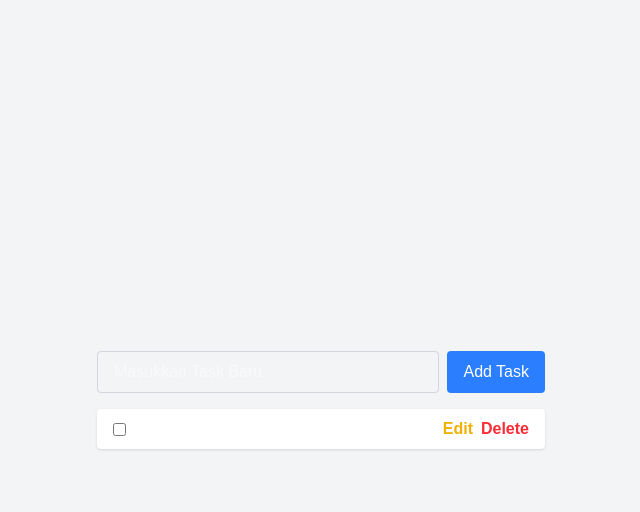
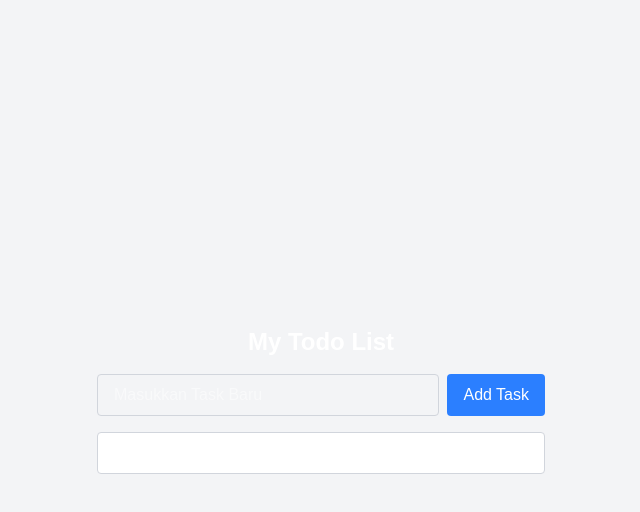
Before and after one commit to fitriyanianisa18/frontend-batch-4, a Next.js app: page /todo-list in a window 1280 px wide. Both pictures are taken after typing "Sample" into the empty fields and a click on the button "Add Task". Shown: the top 512 px of the page, without its empty margins (319-959 px from the left). Built offline with nearby package versions, Linux system fonts and the light colour scheme.

Commit message:
Pertemuan 13: Lifecycle Methods & Event Handling

```diff
--- a/src/app/todo-list/page.jsx
+++ b/src/app/todo-list/page.jsx
@@ -1,55 +1,51 @@
-"use client";
+'use client'
 
-import { useState } from "react";
-import TodoList from "@/components/todoComponents/todoList";
-import TodoInput from "@/components/todoComponents/TodoInput";
-import TodoEdit from "@/components/todoComponents/todoEdit";
+import { useState, useEffect } from 'react' //useEffect: salah satu metode untuk melihat perubahan" yang terjadi di okmponen kita
+import TodoInput from '@/components/todoComponents/TodoInput'
+import TodoList from '@/components/todoComponents/todoList'
 
-export default function TodoPage() {
-  const [todos, setTodos] = useState([]);
-  const [input, setInput] = useState("");
-  const [editId, setEditId] = useState(null);
-  const [editText, setEditText] = useState("");
+export default function Home() {
+  // const todos = [
+  // 	{id: 1, text: "memasak", done: false},
+  // 	{id: 2, text: "memasak", done: false},
+  // 	{id: 3, text: "memasak", done: false},
+  // 	{id: 4, text: "memasak", done: false}
+  // ]
+  const [todos, setTodos] = useState([])
+  const [input, setInput] = useState("")
+
+  //sama seperti componentDidMount
+  useEffect(() => {
+    console.log("Component is mounted")
+    const savedData = localStorage.getItem("todos")
+    if (savedData) setTodos (JSON.parse(savedData))
+  }, [])
+
+  //sama seperti componentDidUpdate
+  useEffect (() => {
+    console.log("Todos is updated")
+    localStorage.setItem("todos", JSON.stringify(todos))
+  }, [todos])
 
   const addTodo = () => {
-    if (!input.trim()) return;
-    setTodos([...todos, { id: Date.now(), text: input, done: false }]);
-    setInput("");
-  };
-
-  const deleteTodo = (id) => {
-    setTodos(todos.filter((todo) => todo.id !== id));
-  };
+    if (!input.trim()) return
+    setTodos([...todos, { id: Date.now(), text: input, done: false }])
+    setInput("")
+  }
 
   const toggleDone = (id) => {
-    setTodos(
-      todos.map((todo) =>
-        todo.id === id ? { ...todo, done: !todo.done } : todo
-      )
-    );
-  };
-
-  const startEdit = (id, text) => {
-    setEditId(id);
-    setEditText(text);
-  };
-
-  const saveEdit = (id) => {
-    setTodos(
-      todos.map((todo) =>
-        todo.id === id ? { ...todo, text: editText } : todo
-      )
-    );
-    setEditId(null);
-    setEditText("");
-  };
+    setTodos(todos.map(todo =>
+      todo.id === id ? { ...todo, done: !todo.done } : todo
+    ))
+  }
 
   return (
     <main className="flex min-h-screen flex-col items-center justify-center p-6 bg-gray-100">
       <div className="w-full max-w-md space-y-4">
+        <h1 className="text-2xl font-bold text-center">My Todo List</h1>
         <TodoInput input={input} setInput={setInput} addTodo={addTodo} />
-        <TodoList todos={todos} toggleDone={toggleDone} deleteTodo={deleteTodo} startEdit={startEdit} saveEdit={saveEdit} editId={editId} editText={editText} setEditText={setEditText}/>
+        <TodoList todos={todos} toggleDone={toggleDone} />
       </div>
     </main>
-  );
+  )
 }
--- a/src/components/todoComponents/TodoInput.jsx
+++ b/src/components/todoComponents/TodoInput.jsx
@@ -1,14 +1,29 @@
 export default function TodoInput({ input, setInput, addTodo }) {
+  const handleChange = (e) => {
+    console.log('Change', e.target.value)
+    setInput(e.target.value)
+  }
+
+  const handleSubmit = (e) => {
+    e.preventDefault()
+    console.log("Input is submitted")
+    // addTodo()
+  }
   return (
-    <div className="flex gap-2">
+    <form onSubmit={handleSubmit} className="flex gap-2">
       <input
         type="text"
         value={input}
-        onChange={(e) => setInput(e.target.value)}
+        onChange={handleChange}
         placeholder="Masukkan Task Baru"
         className="flex-grow px-4 py-2 rounded border border-gray-300 focus:outline-none focus:ring-2 focus:ring-blue-500"
       />
-			<button onClick={addTodo} className="px-4 py-2 bg-blue-500 text-white rounded hover:bg-blue-700">Add Task</button>
-    </div>
-  );
+      <button
+      onClick={addTodo}
+      className="px-4 py-2 bg-blue-500 text-white rounded hover:bg-blue-700"
+      >
+        Add Task
+        </button>
+    </form>
+  )
 }
--- a/src/components/todoComponents/todoItem.jsx
+++ b/src/components/todoComponents/todoItem.jsx
@@ -1,34 +1,14 @@
-import TodoEdit from '@/components/todoComponents/todoEdit';
-import TodoDelete from '@/components/todoComponents/todoDelete';
-
-export default function TodoItem({ todo, toggleDone, deleteTodo, startEdit, saveEdit, isEditing, editText, setEditText }) {
+export default function TodoItem({ todo, toggleDone }) {
   return (
-    <li className="flex items-center gap-2 px-4 py-2 rounded bg-white shadow">
-      <input
-        type="checkbox"
-        checked={todo.done}
-        onChange={() => toggleDone(todo.id)}
-        className="accent-green-500"
-      />
-      {isEditing ? (
-        <TodoEdit
-          editId={todo.id}
-          editText={editText}
-          setEditText={setEditText}
-          saveEdit={saveEdit}
-        />
-      ) : (
-        <>
-          <span
-            className={`flex-grow cursor-pointer ${todo.done ? 'line-through text-gray-400' : ''}`}
-            onClick={() => toggleDone(todo.id)}
-          >
-            {todo.text}
-          </span>
-          <button className="text-yellow-500 font-bold" onClick={() => startEdit(todo.id, todo.text)}>Edit</button>
-        </>
-      )}
-      <TodoDelete onDelete={deleteTodo} todoId={todo.id} />
+    <li
+      onClick={() => toggleDone(todo.id)}
+      className={`px-4 py-2 rounded cursor-pointer ${
+        todo.done
+          ? 'bg-green-400 text-gray-500 line-through'
+          : 'bg-white border border-gray-300 hover:bg-gray-50'
+      }`}
+    >
+      {todo.text}
     </li>
-  );
+  )
 }
--- a/src/components/todoComponents/todoList.jsx
+++ b/src/components/todoComponents/todoList.jsx
@@ -1,20 +1,10 @@
 import TodoItem from '@/components/todoComponents/todoItem'
 
-export default function TodoList({ todos, toggleDone, deleteTodo, startEdit, saveEdit, editId, editText, setEditText }) {
+export default function TodoList({ todos, toggleDone}) {
 	return (
 		<ul className='space-y-2'>
 			{todos.map((todo) => (
-				<TodoItem
-					key={todo.id}
-					todo={todo}
-					toggleDone={toggleDone}
-					deleteTodo={deleteTodo}
-					startEdit={startEdit}
-					saveEdit={saveEdit}
-					isEditing={editId === todo.id}
-					editText={editText}
-					setEditText={setEditText}
-				/>
+				<TodoItem key={todo.id} todo={todo} toggleDone={toggleDone} />
 			))}
 		</ul>
 	)
```
Also changed, not shown: src/app/bubling/page.jsx (added), src/app/todo-list/page.class.txt (added), src/app/todo-list/page.txt (added), src/components/todoComponents/TodoInput.txt (added), src/components/todoComponents/todoDelete.txt (renamed from src/components/todoComponents/todoDelete.jsx), src/components/todoComponents/todoEdit.txt (renamed from src/components/todoComponents/todoEdit.jsx), src/components/todoComponents/todoItem.txt (added), src/components/todoComponents/todoList.txt (added).
